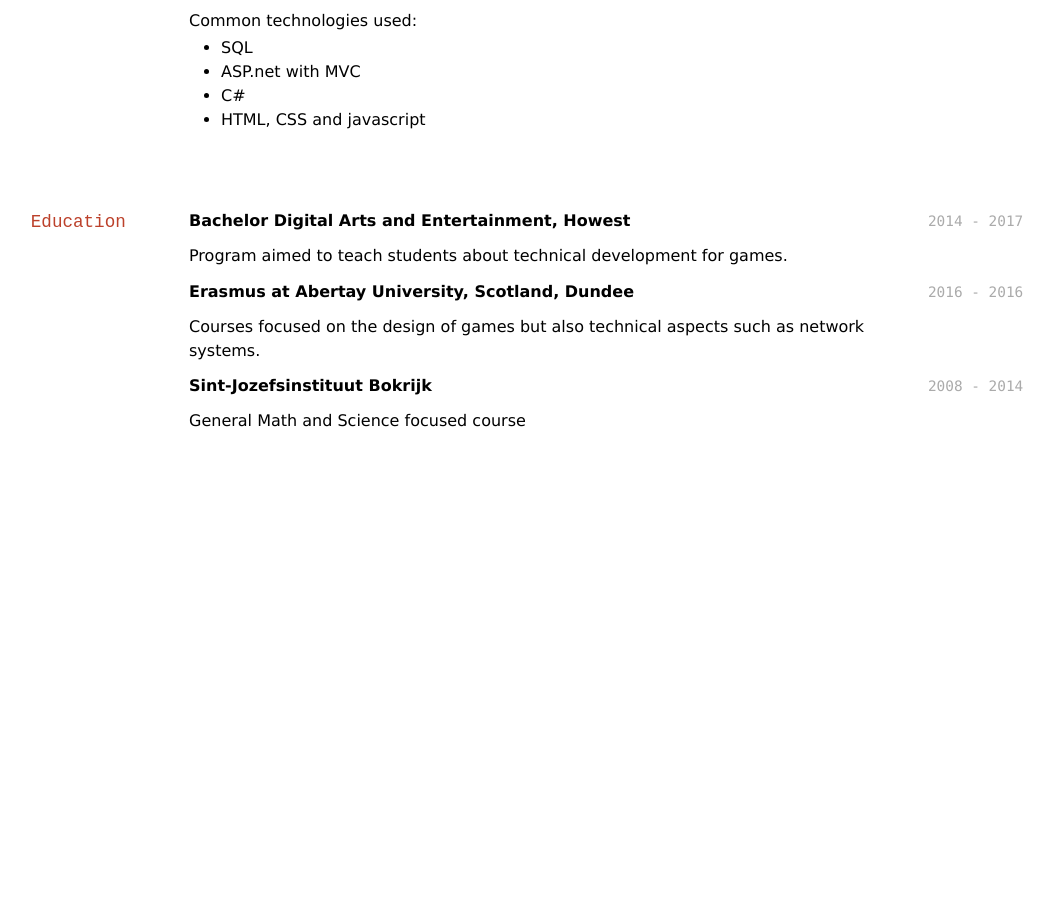
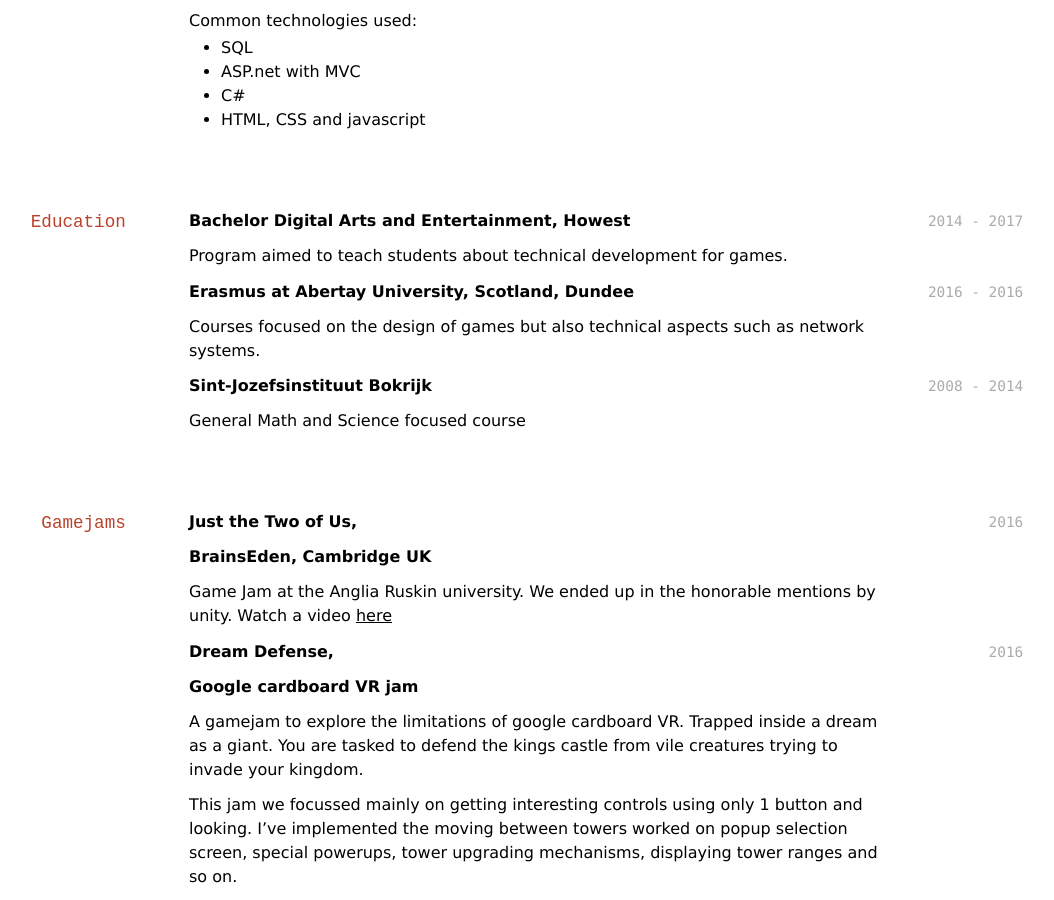
Before and after one commit to jonathansty/jonathansty.github.io, a Jekyll site: the page built from cv.md, in a window 1280 px wide and 900 px high, scrolled down 1309 px. Shown: the whole window, without its empty margins (143-1197 px from the left). Built offline with Jekyll 4.4.1, drawn with Linux system fonts in a browser that asks for light colours; before the commit the page ends 1753 px from its top, so only the background shows below that.

```diff
--- a/cv.md
+++ b/cv.md
@@ -81,3 +81,21 @@ Courses focused on the design of games but also technical aspects such as networ
 __Sint-Jozefsinstituut Bokrijk__
 
 General Math and Science focused course
+
+## Gamejams
+`2016`
+__Just the Two of Us,__
+
+__BrainsEden, Cambridge UK__
+
+Game Jam at the Anglia Ruskin university. We ended up in the honorable mentions by unity. Watch a video [here](https://player.vimeo.com/video/172655280)
+
+`2016`
+
+__Dream Defense,__
+
+__Google cardboard VR jam__
+
+A gamejam to explore the limitations of google cardboard VR. Trapped inside a dream as a giant. You are tasked to defend the kings castle from vile creatures trying to invade your kingdom.
+
+This jam we focussed mainly on getting interesting controls using only 1 button and looking. I've implemented the moving between towers worked on popup selection screen, special powerups, tower upgrading mechanisms, displaying tower ranges and so on.
```
Also changed, not shown: _portfolio/dream-defense-vr.md (added, +31 -0 lines), _portfolio/just-the-two-of-us.md (+6 -9 lines), assets/google-vr/thumbnail.jpg (added).
